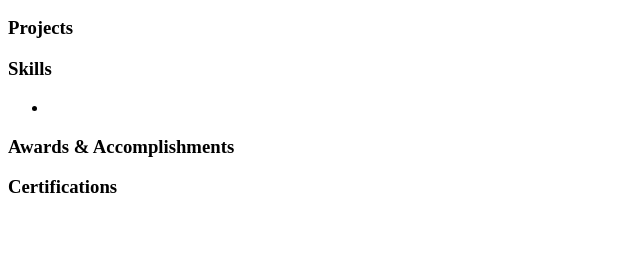
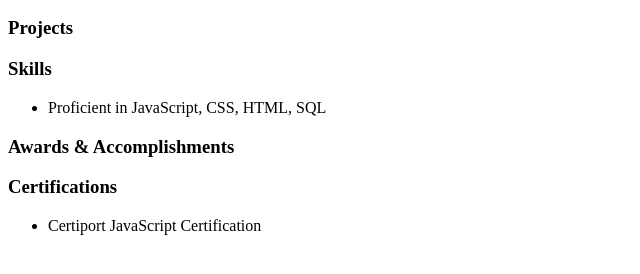
Before and after one commit to OliverQian7/OliverQian7.github.io, a plain HTML site: page index.html in a window 1280 px wide. Shown: the part 96-370 px from the top of the page, without its empty margins (0-640 px from the left). Drawn offline with Linux system fonts and the light colour scheme.

Commit message:
Update index.html

```diff
--- a/index.html
+++ b/index.html
@@ -8,9 +8,12 @@
 <h3>Projects<h3>
 <h3>Skills</h3>
   <ul>
-    <li></li>
+    <li>Proficient in JavaScript, CSS, HTML, SQL</li>
   </ul>
 <h3>Awards & Accomplishments</h3>
 <h3>Certifications</h3>
+    <ul>
+      <li>Certiport JavaScript Certification</li>
+  </ul>
 </body>
 </html>
```
